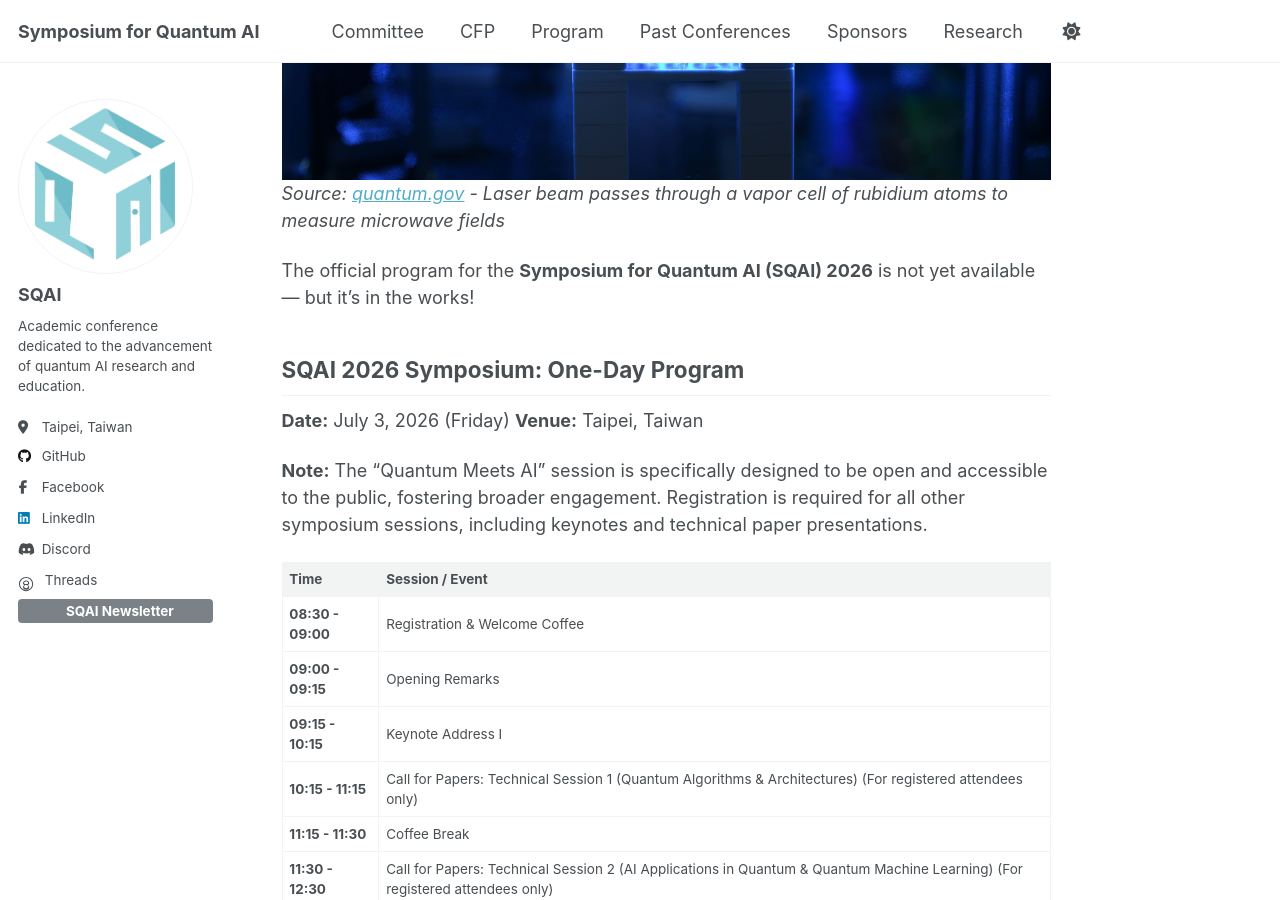
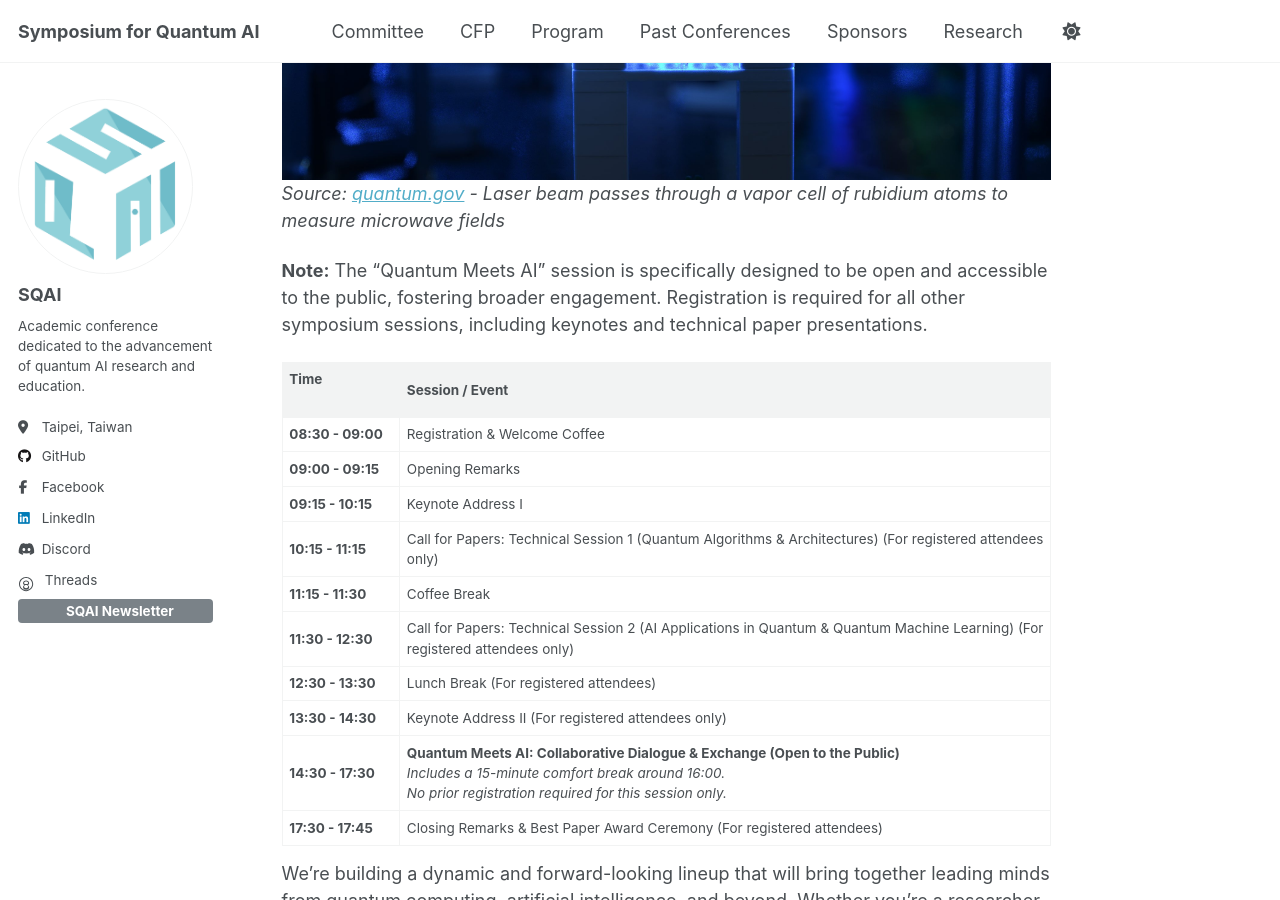
Before and after one commit to danielqnow/QuantumIntelligenceSociety.github.io, a Jekyll site: the page built from _pages/program.md, in a window 1280 px wide and 900 px high, scrolled down 344 px. Built offline with Jekyll 4.4.1, drawn with Linux system fonts in a browser that asks for light colours; comment, search, counter and statistics services are not loaded.

Commit message:
Fix table

```diff
--- a/_pages/program.md
+++ b/_pages/program.md
@@ -7,29 +7,21 @@ author_profile: true
 ![Quantum Laser](/images/quantumlaser.jpg)
 *Source: [quantum.gov](https://www.quantum.gov/quantum-image-gallery/) - Laser beam passes through a vapor cell of rubidium atoms to measure microwave fields*
 
-The official program for the **Symposium for Quantum AI (SQAI) 2026** is not yet available — but it’s in the works!
-
-## SQAI 2026 Symposium: One-Day Program
-
-**Date:** July 3, 2026 (Friday)
-**Venue:** Taipei, Taiwan
-
 **Note:** The "Quantum Meets AI" session is specifically designed to be open and accessible to the public, fostering broader engagement. Registration is required for all other symposium sessions, including keynotes and technical paper presentations.
 
-| Time          | Session / Event                                                     |
-| :------------ | :------------------------------------------------------------------ |
-| **08:30 - 09:00** | Registration & Welcome Coffee                                       |
-| **09:00 - 09:15** | Opening Remarks                                                     |
-| **09:15 - 10:15** | Keynote Address I                                                   |
-| **10:15 - 11:15** | Call for Papers: Technical Session 1 (Quantum Algorithms & Architectures) (For registered attendees only) |
-| **11:15 - 11:30** | Coffee Break                                                        |
-| **11:30 - 12:30** | Call for Papers: Technical Session 2 (AI Applications in Quantum & Quantum Machine Learning) (For registered attendees only) |
-| **12:30 - 13:30** | Lunch Break (For registered attendees)                              |
-| **13:30 - 14:30** | Keynote Address II (For registered attendees only)                  |
-| **14:30 - 17:30** | **Quantum Meets AI: Collaborative Dialogue & Exchange (Open to the Public)** |
-|               | *Includes a 15-minute comfort break around 16:00.* |
-|               | *No prior registration required for this session only.* |
-| **17:30 - 17:45** | Closing Remarks & Best Paper Award Ceremony (For registered attendees) |
+| Time            &nbsp; &nbsp; &nbsp; &nbsp; &nbsp; &nbsp; &nbsp; &nbsp; &nbsp; &nbsp; &nbsp; &nbsp; &nbsp; &nbsp; | Session / Event                                                                                                                               |
+| :---------------------------------------------------------------------- | :-------------------------------------------------------------------------------------------------------------------------------------------- |
+| **08:30 - 09:00** | Registration & Welcome Coffee                                                                                                                 |
+| **09:00 - 09:15** | Opening Remarks                                                                                                                               |
+| **09:15 - 10:15** | Keynote Address I                                                                                                                             |
+| **10:15 - 11:15** | Call for Papers: Technical Session 1 (Quantum Algorithms & Architectures) (For registered attendees only)                                       |
+| **11:15 - 11:30** | Coffee Break                                                                                                                                  |
+| **11:30 - 12:30** | Call for Papers: Technical Session 2 (AI Applications in Quantum & Quantum Machine Learning) (For registered attendees only)                    |
+| **12:30 - 13:30** | Lunch Break (For registered attendees)                                                                                                        |
+| **13:30 - 14:30** | Keynote Address II (For registered attendees only)                                                                                            |
+| **14:30 - 17:30** | **Quantum Meets AI: Collaborative Dialogue & Exchange (Open to the Public)**<br/>*Includes a 15-minute comfort break around 16:00.*<br/>*No prior registration required for this session only.* |
+| **17:30 - 17:45** | Closing Remarks & Best Paper Award Ceremony (For registered attendees)                                                                        |
+
 
 
 We’re building a dynamic and forward-looking lineup that will bring together leading minds from quantum computing, artificial intelligence, and beyond. Whether you're a researcher, developer, or just curious about the cutting edge, there's something for you.
```
